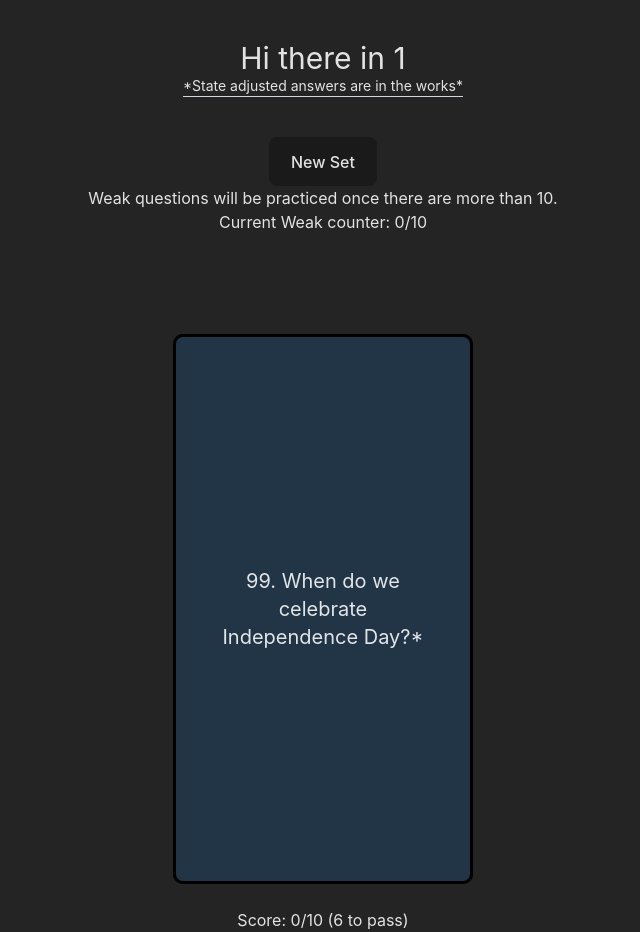
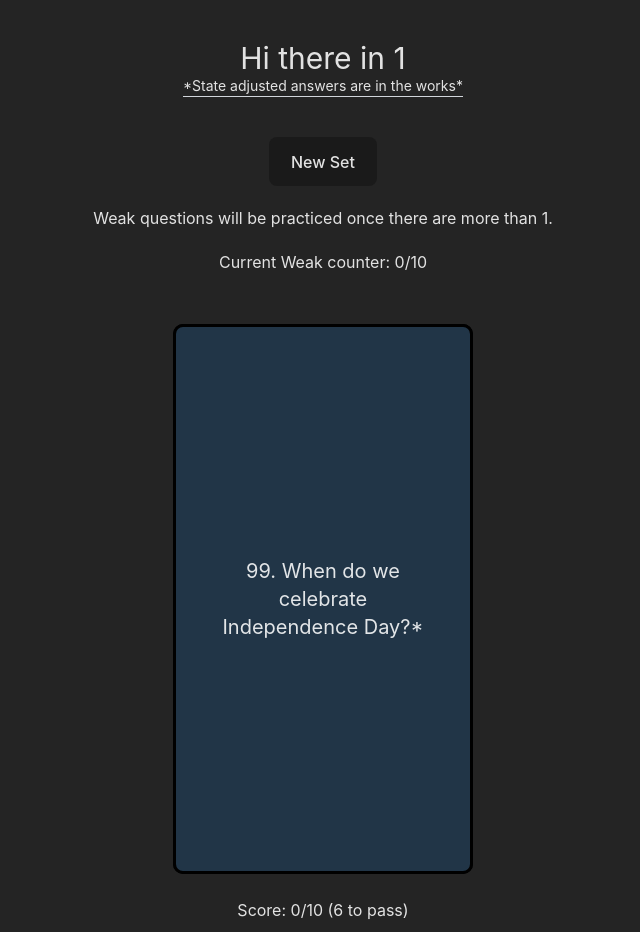
Before and after one commit to Poleron402/civics, a React (Vite) app: page /quiz/1 in a window 1280 px wide. Both pictures are taken after a click on the button "Begin Learning". Shown: the whole page, without its empty margins (317-957 px from the left). Built offline with nearby package versions, Linux system fonts and the light colour scheme.

Commit message:
improved weak question functionality

```diff
--- a/src/index.css
+++ b/src/index.css
@@ -72,7 +72,7 @@ button:hover {
 
 #card{
   border-radius: 10px;
-  margin-top: 100px;
+  margin-top: 50px;
   width: 300px;
   height: 550px;
   position: relative;
--- a/src/pages/Quiz.tsx
+++ b/src/pages/Quiz.tsx
@@ -63,14 +63,15 @@ const Quiz = () =>{
             :
             (
                 <>
-                    <button className="mt-10 hover:bg-red-800" onClick = {()=>{
+                    <button className="mt-10 hover:bg-slate-600" onClick = {()=>{
+                        setDoBad(false)
                         setNewSet(true);
                         setScore(0);
                         setQuestionCounter(0);
                         }}>New Set</button>
                     {badQuestions.length > 0 ?
                         <>
-                        <button className="mt-10 hover:bg-red-800 ml-5" onClick = {()=>{
+                        <button className="mt-10 hover:bg-red-900 ml-5" onClick = {()=>{
                             setDoBad(true)
                             setNewSet(true);
                             setScore(0);
@@ -79,18 +80,18 @@ const Quiz = () =>{
                         </>
                         :
                         <>
-                            <p>Weak questions will be practiced once there are more than 10.</p>
+                            <p className="mt-5">Weak questions will be practiced once there are more than 1.</p>
 
                         </>
                     }
-                    <p>Current Weak counter: {badQuestions.length}/10</p>
+                    <p className="mt-5">Current Weak counter: {badQuestions.length}/10</p>
                     {
-                       questionCounter<=9? (
-                        <Card score={score} setScore={setScore} question={questions} questionCounter={questionCounter} setQuestionCounter={setQuestionCounter} setBadQuestions = {setBadQuestions} badQuestions={badQuestions}/>
+                       (questionCounter<=9&& !doBad) || (questionCounter<questions.length &&doBad)? (
+                        <Card score={score} setScore={setScore} question={questions} questionCounter={questionCounter} setQuestionCounter={setQuestionCounter} setBadQuestions = {setBadQuestions} badQuestions={badQuestions} doBad = {doBad}/>
                        ):
                        (
-                        <div className="pt-10 flex flex-col justify-center items-center">
-                            {score>=6?
+                        <div className="pt-55 flex flex-col justify-center items-center">
+                            {(score>=6 && !doBad) || (score>=questions.length &&doBad)?
                                 <h1 className="">Congrats!  🇺🇸</h1>
                             :
                                 <h1>Not quite.</h1>
--- a/src/pages/components/Card.tsx
+++ b/src/pages/components/Card.tsx
@@ -10,10 +10,10 @@ interface ScoreProps{
     question: Question[];
     setBadQuestions: React.Dispatch<React.SetStateAction<Question[]>>;
     badQuestions: Question[];
+    doBad: boolean;
 }
-const Card: React.FC<ScoreProps> = ({score, setScore, question, questionCounter, setQuestionCounter, setBadQuestions, badQuestions})=>{
+const Card: React.FC<ScoreProps> = ({score, setScore, question, questionCounter, setQuestionCounter, setBadQuestions, badQuestions, doBad})=>{
     const [isActive, setIsActive] = useState<boolean>(false);
-
     let [tempHidden, setTempHidden] = useState<boolean>(false);
 
     const handleAnswer = (correct: boolean)=>{
@@ -35,6 +35,9 @@ const Card: React.FC<ScoreProps> = ({score, setScore, question, questionCounter,
         }
 
         console.log(badQuestions)
+    }
+    const removeBadQuestions = (q: Question) =>{
+        setBadQuestions(badQuestions.filter(question => question !== q))
     }
     useEffect(()=>{
         localStorage.setItem('myBadQuestions', JSON.stringify(badQuestions))
@@ -70,18 +73,24 @@ const Card: React.FC<ScoreProps> = ({score, setScore, question, questionCounter,
                 </div>
 
                     <div className="flex">
-                    <button  className="correct_options" onClick={()=>{
+                    <button  className="correct_options hover:bg-green-700" onClick={()=>{
                         handleAnswer(true)
                         }}>Yes</button>
-                    <button className="correct_options" onClick={()=>{
+                    <button className="correct_options hover:bg-red-700" onClick={()=>{
                         handleAnswer(false)
                         }}>No</button>
 
                     </div>
             </div>
-              <button className = "mt-5" onClick={()=>{
+            {!doBad?
+            <button className = "mt-5" onClick={()=>{
                 handleBadQuestions(question[questionCounter])
                 }}>Add To Weak</button>
+            :
+            <button className = "mt-5" onClick={()=>{
+                removeBadQuestions(question[questionCounter])
+                }}>Remove From Weak</button>
+            }
                 </>
             }
 
```
Also changed, not shown: babel.config.js (line endings or trailing spaces), 1 other file (tests, documents, lock files or other folders).
